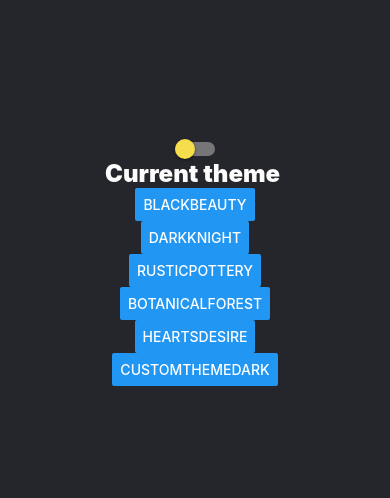
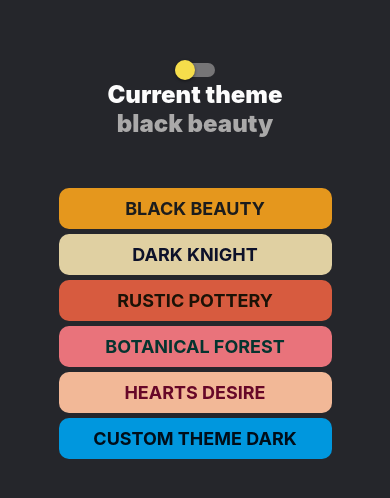
Before and after one commit to SparrowMike/colourShadeGenerator, a React Native app in the folder nativeTheming/: screen / in a window 390 px wide. Shown: the part 160-658 px from the top of the page. Built offline with nearby package versions, Linux system fonts and the light colour scheme.

Commit message:
refactor: 💡 minor clean up

```diff
--- a/nativeTheming/App.js
+++ b/nativeTheming/App.js
@@ -1,18 +1,24 @@
 import React, { useState } from 'react';
-import { View, Text, Button, StyleSheet, Switch } from 'react-native';
+import { View, Text, StyleSheet, Switch, TouchableOpacity, Dimensions } from 'react-native';
 import * as themes from './styles/themes.js';
 
 const App = () => {
   const [darkMode, setDarkMode] = useState(true);
+  const [theme, setTheme] = useState({ dark: 'blackBeauty', light: 'whiteSmoke' });
+
   const toggleSwitch = () => {
     setDarkMode(previousState => !previousState);
   }
-  const [theme, setTheme] = useState({ dark: 'blackBeauty', light: 'whiteSmoke' });
 
-  const themesOptions = {
-    dark: ['blackBeauty', 'darkKnight', 'rusticPottery', 'botanicalForest', 'heartsDesire', 'customThemeDark'],
-    light: ['whiteSmoke', 'prairieDance', 'farsighted', 'aquaLolly', 'lushBlush', 'customThemeLight'],
-  };
+  const splitString = (str) => {
+    let lowercase = str.trim()
+    let regEx = /\W+|(?=[A-Z])|_/g
+    let result = lowercase.split(regEx).join(" ").toLowerCase()
+
+    return result;
+  }
+
+  const width = Dimensions.get("window").width;
 
   const styles = StyleSheet.create({
     align: {
@@ -21,36 +27,59 @@ const App = () => {
       alignItems: 'center',
     },
 
-    button: {
-      margin: 5,
-    },
-
     background4: {
       backgroundColor: themes[theme[darkMode ? 'dark' : 'light']].background4,
     },
 
-    color1: {
+    currentThemeText: {
       fontWeight: '900',
       fontSize: 24,
       color: themes[theme[darkMode ? 'dark' : 'light']].text1,
     },
+
+    appButtonContainer: {
+      width: width * .7,
+      elevation: 8,
+      marginBottom: 5,
+      borderRadius: 10,
+      paddingVertical: 10,
+      paddingHorizontal: 12
+    },
+
+    appButtonText: {
+      fontSize: 18,
+      fontWeight: "bold",
+      alignSelf: "center",
+      textTransform: "uppercase"
+    }
   });
 
-  const mapOptions = themesOptions[darkMode ? 'dark' : 'light'].map((option, index) => {
-    return <Button style={styles.button} key={index} onPress={() => setTheme( {...theme, [darkMode ? 'dark' : 'light']: option })} title={option} />
+  const mapOptions = themes.themesOptions[darkMode ? 'dark' : 'light'].map((option, index) => {
+    return (
+      <TouchableOpacity
+        key={index}
+        onPress={() => setTheme({ ...theme, [darkMode ? 'dark' : 'light']: option })}
+        style={[ styles.appButtonContainer, { backgroundColor: themes[option].accent1 }]} >
+          <Text style={[ styles.appButtonText, { color: themes[option].background2 }]}>{splitString(option)}</Text>
+      </TouchableOpacity>
+    )
   });
 
   return (
     <View style={[styles.align, styles.background4]}>
       <Switch
+        // trackColor={themes[theme[darkMode ? 'dark' : 'light']].divi}
+        // thumbColor={themes[theme[darkMode ? 'dark' : 'light']].accent2}
+        // ios_backgroundColor={themes[theme[darkMode ? 'dark' : 'light']].background6}
         trackColor={{ false: "#767577", true: "#81b0ff" }}
         thumbColor={darkMode ? "#f5dd4b" : "#f4f3f4"}
         ios_backgroundColor="#3e3e3e"
         onValueChange={toggleSwitch}
         value={!darkMode}
       />
-      <Text style={styles.color1}>Current theme {theme[theme[darkMode ? 'dark' : 'light']]}</Text>
-        {mapOptions}
+      <Text style={styles.currentThemeText}>Current theme</Text>
+      <Text style={[styles.currentThemeText, {marginBottom: 50, color:  themes[theme[darkMode ? 'dark' : 'light']].text4}]}>{splitString(theme[darkMode ? 'dark' : 'light'])}</Text>
+      {mapOptions}
     </View>
   );
 };
--- a/nativeTheming/app.json
+++ b/nativeTheming/app.json
@@ -1,4 +1,4 @@
 {
-  "name": "FirstNativeR",
-  "displayName": "FirstNativeR"
+  "name": "nativeTheming",
+  "displayName": "nativeTheming"
 }
--- a/nativeTheming/package.json
+++ b/nativeTheming/package.json
@@ -18,6 +18,7 @@
     "@babel/runtime": "^7.12.5",
     "@react-native-community/eslint-config": "^2.0.0",
     "babel-jest": "^26.6.3",
+    "eslint": "^7.32.0",
     "jest": "^26.6.3",
     "metro-react-native-babel-preset": "^0.70.3",
     "react-test-renderer": "18.0.0"
--- a/nativeTheming/styles/themes.js
+++ b/nativeTheming/styles/themes.js
@@ -1,3 +1,7 @@
+export const themesOptions = {
+  dark: ['blackBeauty', 'darkKnight', 'rusticPottery', 'botanicalForest', 'heartsDesire', 'customThemeDark'],
+  light: ['whiteSmoke', 'prairieDance', 'farsighted', 'aquaLolly', 'lushBlush', 'customThemeLight'],
+};
 // :root {
 // --success - 1: rgb(64, 146, 95);
 // --success - 2: rgb(80, 170, 119);
```
Also changed, not shown: nativeTheming/.eslintrc.js, 32 other files (tests, documents, lock files or other folders).
